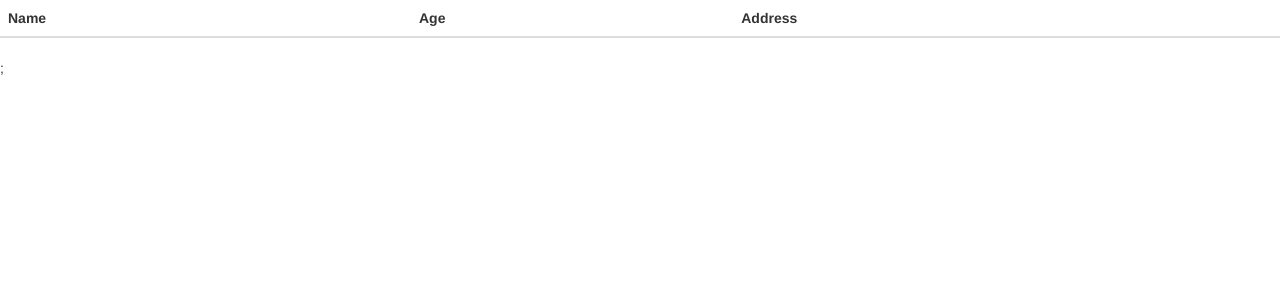
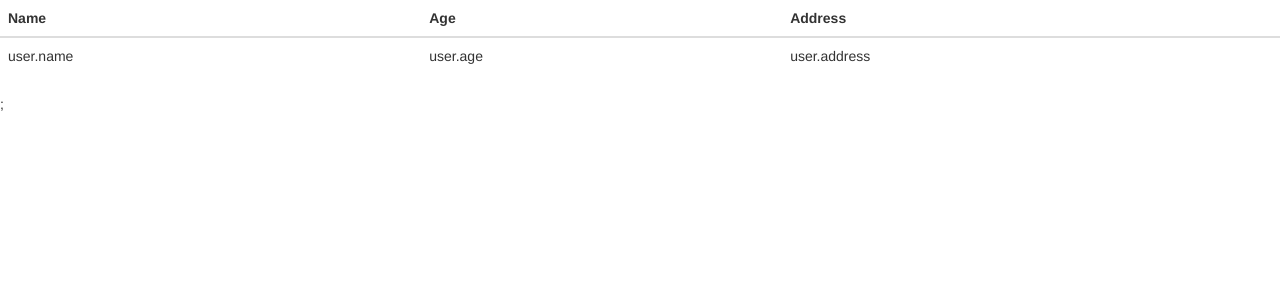
Before and after one commit to NhiCao/flask-crud-mvc, a Flask app: page /users/ in a window 1280 px wide. Shown: the top 300 px of the page. Run offline with Flask 2, Linux system fonts and the light colour scheme; tables that the repository leaves empty hold one stand-in row (values such as "Sample post"); lists and menus that the app fills with data are empty; some libraries are stand-ins or nearby versions.

Commit message:
update user_list.html

```diff
--- a/app/templates/user_list.html
+++ b/app/templates/user_list.html
@@ -21,7 +21,7 @@
             </tr>
         </thead>
         <tbody>
-            {% for user in users %}
+            {% for user in user_list %}
             <tr>
                 <td>user.name</td>
                 <td>user.age</td>
```
